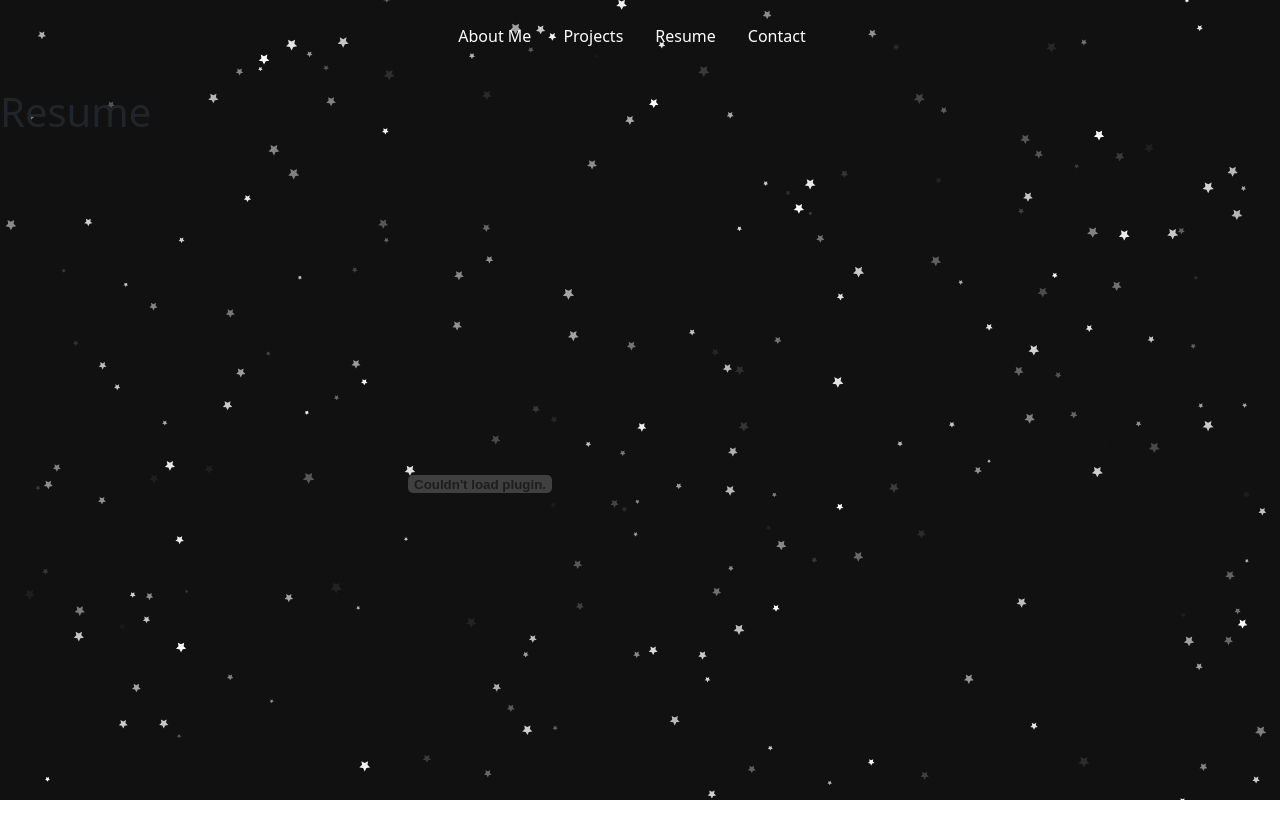
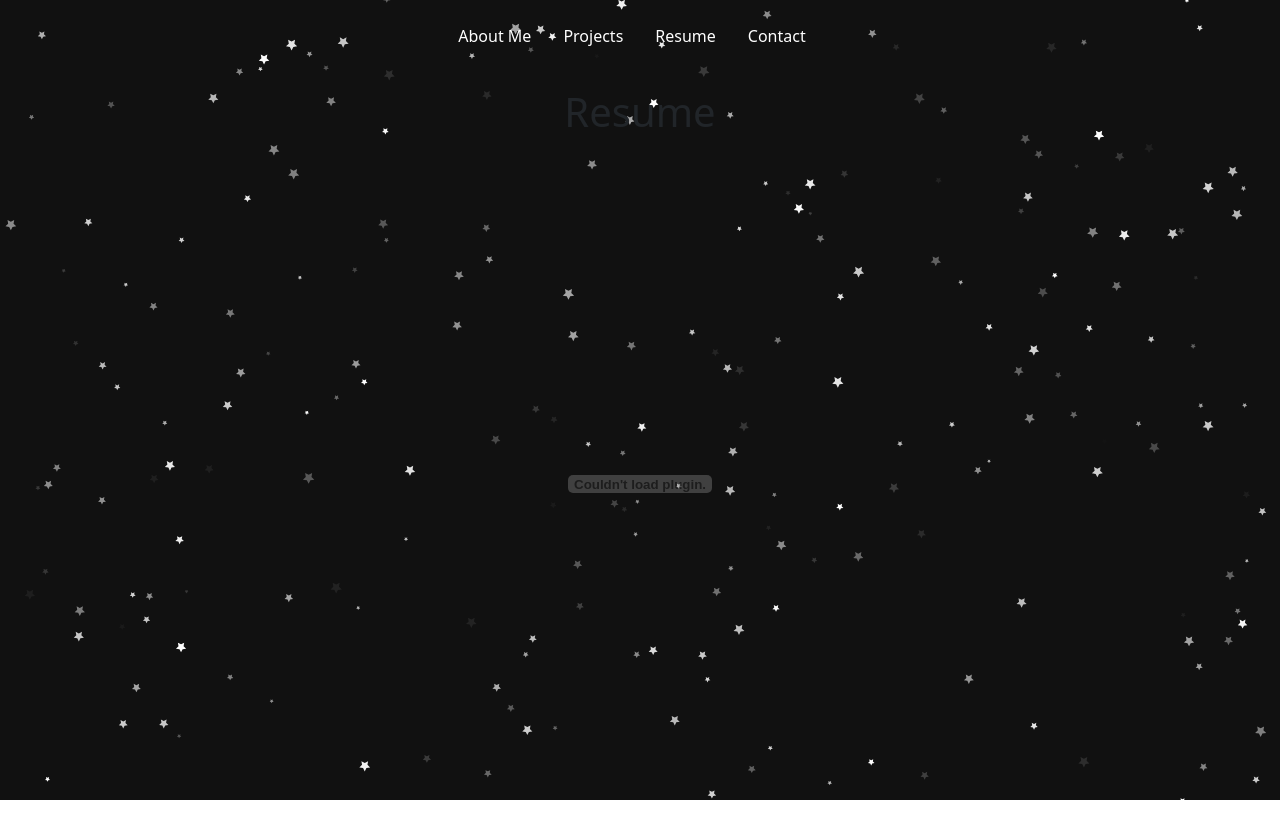
Before and after one commit to JesusGonzalez05/Portfolio-Jesus-Gonzalez, a React (Create React App) app: page /Resume in a window 1280 px wide. Built offline with nearby package versions, Linux system fonts and the light colour scheme.

Commit message:
centered resume and title.

```diff
--- a/src/App.css
+++ b/src/App.css
@@ -138,7 +138,15 @@ position:absolute;
 z-index:-999;
 }
 /* Resume page */
-
+.resume-container{
+display: flex;
+flex-direction: row;
+flex-wrap: wrap;
+justify-content: center;
+}
+#resume-title{
+flex-basis: 100%;
+}
 embed {
   height: 85vh;
   width: 75vw;
--- a/src/pages/About.js
+++ b/src/pages/About.js
@@ -14,7 +14,7 @@ const About = () => {
         <img className='Avatar ms-sm-5 mb-sm-5 mb-5 shadow-lg' src = {Avatar} alt="Jesus' avatar"></img>
         <div className='text-icons'>
           <div className="about-text text-center shadow-lg ">
-            <p>I'm a Software Engineer eager and passionate in create scalable and functional web applications. </p>
+            <p>I'm a Software Engineer eager and passionate in creating scalable and functional web applications. </p>
           </div>
           <div className='icons text-center shadow-lg'>
             <i id="Devicon" className="devicon-mongodb-plain-wordmark"></i>
--- a/src/pages/Resume.js
+++ b/src/pages/Resume.js
@@ -4,13 +4,13 @@ import pdf from '../Jesus-Gonzalez-CS-Resume.pdf';
 
 export default function Resume() {
   return (
-    <section>
-      <div class="contentDiv">
-        <h1>Resume</h1>
-          <div id="resume">
-              <embed src={pdf} type="application/pdf"/>
-          </div>
+    <>
+      <div class="resume-container text-center">
+        <h1 id="resume-title">Resume</h1>
+        <div id="resume">
+          <embed src={pdf} type="application/pdf"/>
+        </div>
       </div>
-    </section>
+    </>
   );
 }
```
